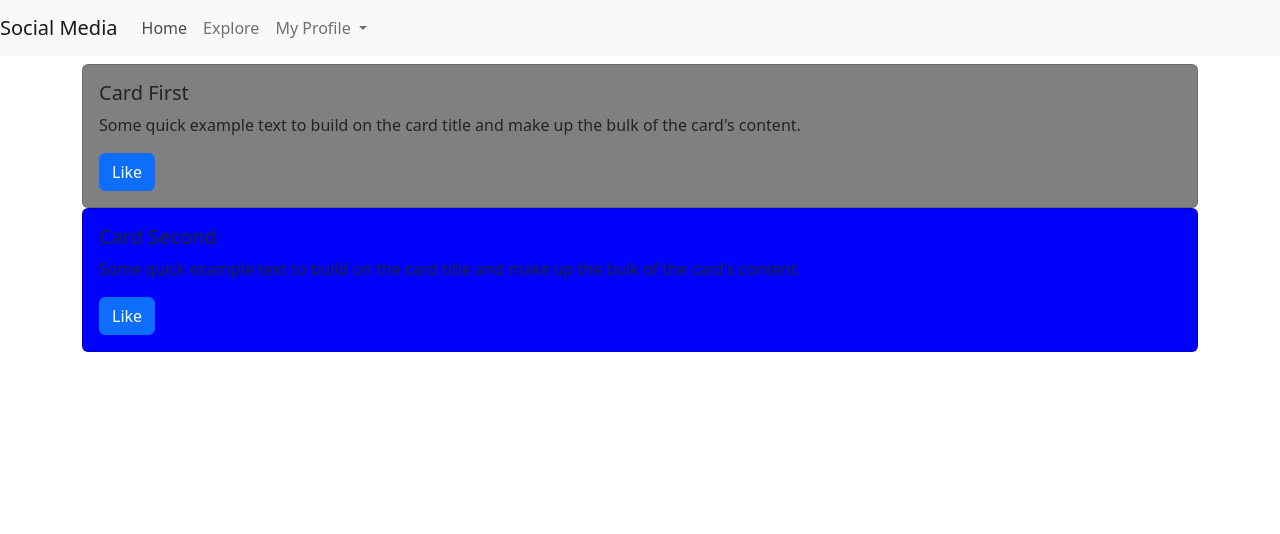
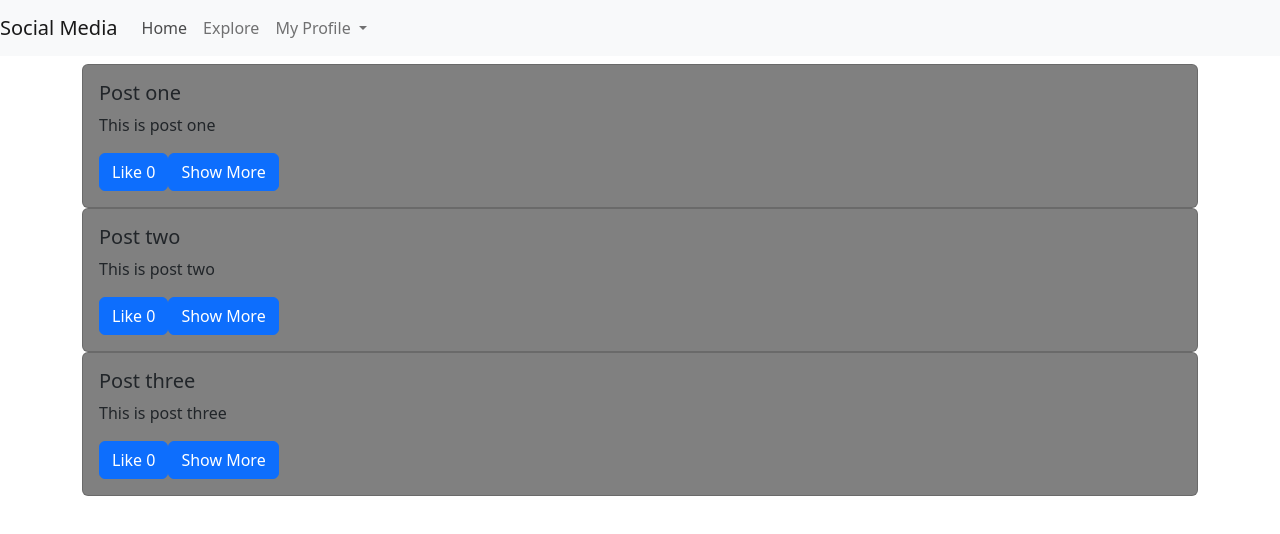
Before and after one commit to aishwaryrawatBacancy/AngularTraining, an Angular app: page / in a window 1280 px wide. Both pictures are taken after a click on the link "Home". Shown: the top 534 px of the page. Built offline with nearby package versions, Linux system fonts and the light colour scheme.

Commit message:
service task completed

```diff
--- a/src/app/app.component.ts
+++ b/src/app/app.component.ts
@@ -5,6 +5,7 @@ import { ShareDataService } from './shared/services/share-data.service';
   selector: 'app-root',
   templateUrl: './app.component.html',
   styleUrls: ['./app.component.scss'],
+  providers: [ShareDataService]
 })
 export class AppComponent {
   title = 'angular-training-app';
@@ -13,7 +14,7 @@ export class AppComponent {
   removeHeader: boolean = true;
   showHome = false;
 
-  constructor(){}
+  constructor(private shareDataService: ShareDataService){}
 
   changeText(){
     this.menuText = "About";
@@ -35,9 +36,14 @@ export class AppComponent {
   }
 
 
-  // ngAfterViewChecked(){
-  //   console.log(this.shareDataService.selectedMenu)
-  //   this.menuChange(this.shareDataService.selectedMenu)
-  // }
+  ngAfterViewChecked(){
+    console.log('selectecdMenu : ',this.shareDataService.selectedMenu)
+    this.menuChange(this.shareDataService.selectedMenu)
+  }
+
+  ngAfterContentChecked(){
+    console.log('selectecdMenu content check: ',this.shareDataService.selectedMenu)
+    this.menuChange(this.shareDataService.selectedMenu)
+  }
   //unless directive - structural directive -
 }
--- a/src/app/app.module.ts
+++ b/src/app/app.module.ts
@@ -7,7 +7,6 @@ import { HomeComponent } from './home/home.component';
 import { DropdownDirective } from './shared/directives/dropdown.directive';
 import { HighlightCardDirective } from './shared/directives/highlight-card.directive';
 import { UnlessDirective } from './shared/directives/structural-directive/unless.directive';
-import { DropdownDirective } from './shared/directives/dropdown-directive/dropdown.directive';
 
 import { HttpClientModule } from '@angular/common/http';
 import { ExploreComponent } from './explore/explore.component';
--- a/src/app/explore/explore.component.html
+++ b/src/app/explore/explore.component.html
@@ -1,5 +1,6 @@
 <ng-container *ngIf="userPosts.length > 0">
     <div *ngFor="let post of userPosts">
         <p>{{post.title}}</p>
+        <p>{{post.description}}</p>
     </div>
 </ng-container>
--- a/src/app/explore/explore.component.ts
+++ b/src/app/explore/explore.component.ts
@@ -5,15 +5,14 @@ import { ShareDataService } from '../shared/services/share-data.service';
   selector: 'app-explore',
   templateUrl: './explore.component.html',
   styleUrls: ['./explore.component.scss'],
-  providers: [ShareDataService]
 })
 export class ExploreComponent implements OnInit {
   userPosts: any[] = [];
-  constructor(private shareDataService: ShareDataService) { }
+  constructor(public shareDataService: ShareDataService) { }
 
   ngOnInit(): void {
-    console.log("User Posts", this.shareDataService.userPosts);
-    this.userPosts = this.shareDataService.userPosts;
+    this.userPosts.push(this.shareDataService.detailPost);
+    console.log("User Posts", this.userPosts);
   }
 
 }
--- a/src/app/header/header.component.ts
+++ b/src/app/header/header.component.ts
@@ -5,7 +5,6 @@ import { ShareDataService } from '../shared/services/share-data.service';
   selector: 'app-header',
   templateUrl: './header.component.html',
   styleUrls: ['./header.component.scss'],
-  providers: [ShareDataService]
 })
 export class HeaderComponent implements OnInit {
   @Input() menu: string = '';
@@ -24,7 +23,7 @@ export class HeaderComponent implements OnInit {
   }
 
   menuChange(menu: string){
-     this.menuChangeEmitter.emit(menu);
+    //  this.menuChangeEmitter.emit(menu);
     this.shareDataService.selectedMenu = menu;
   }
 
--- a/src/app/home/home.component.html
+++ b/src/app/home/home.component.html
@@ -1,3 +1,6 @@
 <div class="container mt-2" (click)="updateCount()">
-    <app-posts></app-posts>
+    <app-posts
+    *ngFor="let post of posts" [postSel]="post"
+    (showMoreEventEmitter)="showDetails(post)"
+    ></app-posts>
 </div>
--- a/src/app/home/home.component.ts
+++ b/src/app/home/home.component.ts
@@ -1,13 +1,20 @@
 import { Component, OnInit } from '@angular/core';
 import { ShareDataService } from '../shared/services/share-data.service';
+import { Post } from './posts/post.module';
 
 @Component({
   selector: 'app-home',
   templateUrl: './home.component.html',
   styleUrls: ['./home.component.scss'],
-  providers: [ShareDataService]
+
 })
 export class HomeComponent implements OnInit {
+
+  posts: Post[] = [
+    new Post('Post one','This is post one'),
+    new Post('Post two','This is post two'),
+    new Post('Post three','This is post three'),
+  ];
 
   constructor(private shareDataService: ShareDataService) { }
 
@@ -18,4 +25,9 @@ export class HomeComponent implements OnInit {
     this.shareDataService.updateCount();
     console.log("Home component", this.shareDataService.count);
   }
+
+  showDetails(post: any) {
+    this.shareDataService.selectedMenu = 'explore';
+    this.shareDataService.detailPost = post;
+  }
 }
--- /dev/null
+++ b/src/app/home/posts/post.module.ts
@@ -0,0 +1,9 @@
+export class Post {
+    public title: string;
+    public description: string;
+
+    constructor(title: string, desc: string) {
+        this.title = title;
+        this.description = desc;
+    }
+}
--- a/src/app/home/posts/posts.component.html
+++ b/src/app/home/posts/posts.component.html
@@ -1,17 +1,11 @@
 <div class="flex">
     <div class="card" appHighlightCard [defaultColor]="'grey'" [highlightColor]="'yellow'">
         <div class="card-body">
-          <h5 class="card-title">Card First</h5>
-          <p class="card-text">Some quick example text to build on the card title and make up the bulk of the card's content.</p>
-          <a href="#" class="btn btn-primary" (click)="updateCount()">Like</a>
+          <h5 class="card-title">{{ postSel.title }}</h5>
+          <p class="card-text">{{ postSel.description }}</p>
+          <a href="#" class="btn btn-primary" (click)="updateCount()">Like {{shareDataService.count}}</a>
+          <a href="#" class="btn btn-primary" (click)="showMore()">Show More</a>
+
         </div>
     </div>
-
-    <div class="card" appHighlightCard [defaultColor]="'blue'" [highlightColor]="'green'">
-      <div class="card-body">
-        <h5 class="card-title">Card Second</h5>
-        <p class="card-text">Some quick example text to build on the card title and make up the bulk of the card's content.</p>
-        <a href="#" class="btn btn-primary">Like</a>
-      </div>
-  </div>
 </div>
--- a/src/app/home/posts/posts.component.ts
+++ b/src/app/home/posts/posts.component.ts
@@ -1,14 +1,21 @@
-import { Component, OnInit } from '@angular/core';
+import { Component, EventEmitter, Input, OnInit, Output } from '@angular/core';
 import { ShareDataService } from 'src/app/shared/services/share-data.service';
+import { Post } from './post.module';
 
 @Component({
   selector: 'app-posts',
   templateUrl: './posts.component.html',
-  styleUrls: ['./posts.component.scss']
+  styleUrls: ['./posts.component.scss'],
+  providers: [ShareDataService]
 })
 export class PostsComponent implements OnInit {
+  @Input() postSel: Post = {
+    title: '1',
+    description:'1'
+  };
+  @Output() showMoreEventEmitter  = new EventEmitter();
 
-  constructor(private shareDataService: ShareDataService) { }
+  constructor(public shareDataService: ShareDataService) { }
 
   ngOnInit(): void {
   }
@@ -18,4 +25,8 @@ export class PostsComponent implements OnInit {
     console.log("Post Component", this.shareDataService.count);
   }
 
+  showMore() {
+    this.showMoreEventEmitter.emit(this.postSel);
+  }
+
 }
--- a/src/app/shared/services/share-data.service.ts
+++ b/src/app/shared/services/share-data.service.ts
@@ -1,11 +1,13 @@
 import { HttpClient } from "@angular/common/http";
 import { Injectable } from "@angular/core";
 import { Observable } from "rxjs";
+import { Post } from "src/app/home/posts/post.module";
 
 @Injectable()
 export class ShareDataService{
     count = 0;
     selectedMenu: string = '';
+    detailPost: Post[] = [];
     userPosts: any[] = [];
 
     constructor(private http: HttpClient){
@@ -15,7 +17,7 @@ export class ShareDataService{
         this.count += 1;
     }
 
-    getPosts(): Observable<any>{
+    getPosts(){
         //to trigger a get request. we require http client.
         return this.http.get<any>("http://localhost:3000/api/posts");
     }
```
Also changed, not shown: src/app/shared/directives/dropdown-directive/dropdown.directive.ts (deleted, +0 -20 lines), 1 other file (tests, documents, lock files or other folders).
